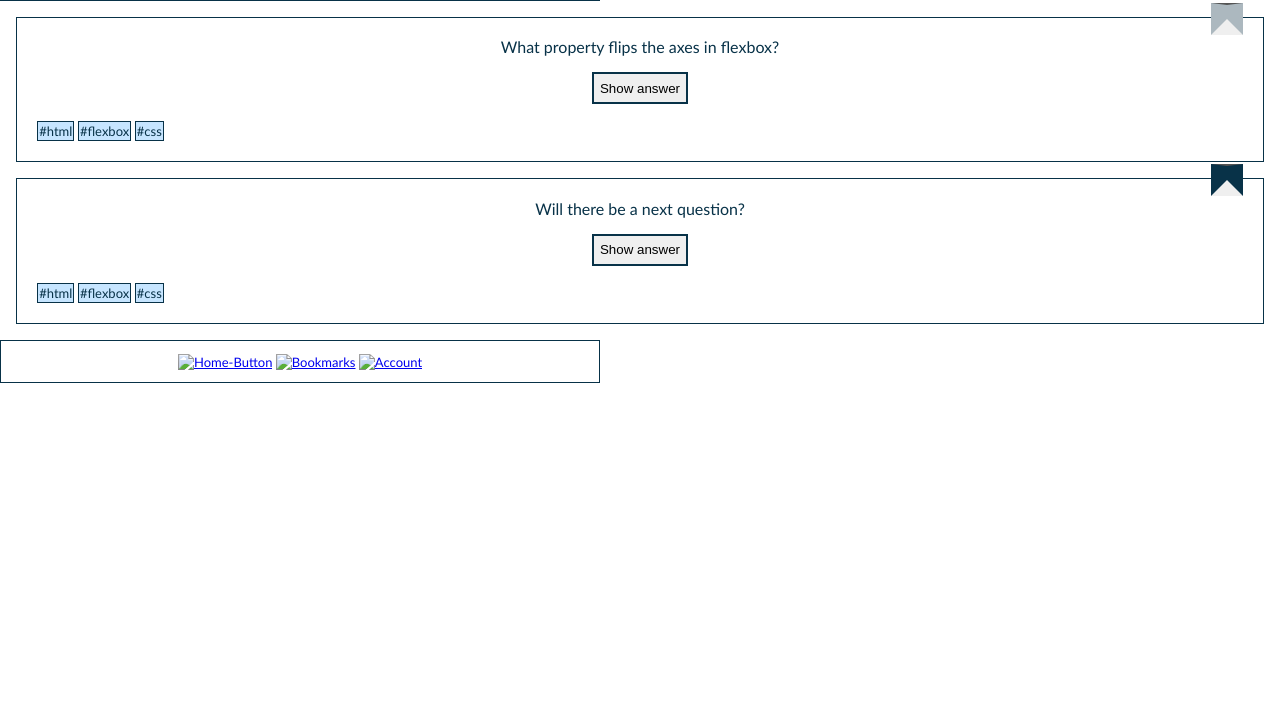
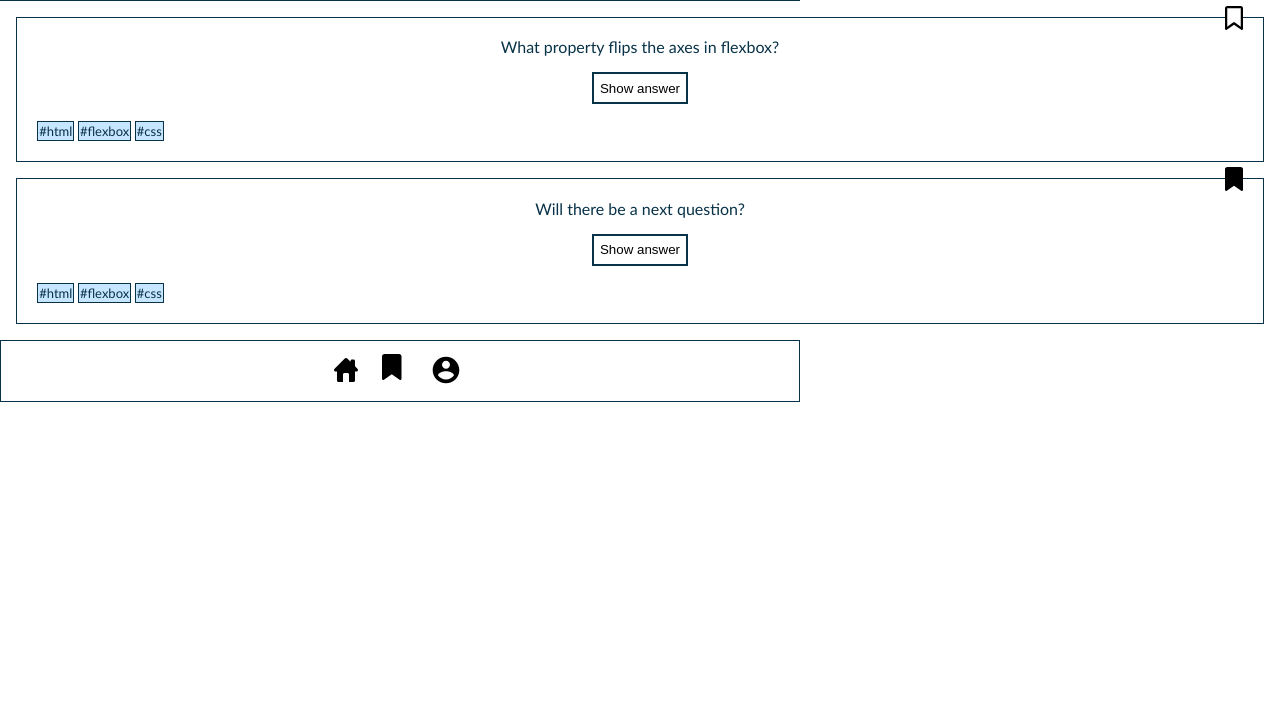
Before and after one commit to PeetThesing/QuizApp, a plain HTML site: page index.html in a window 1280 px wide. Shown: the part 72-800 px from the top of the page. Drawn offline with Linux system fonts and the light colour scheme.

Commit message:
fixed footer with svgs and flexbox

```diff
--- a/index.html
+++ b/index.html
@@ -13,7 +13,18 @@
 
     <main>
       <section class="card">
-        <button class="card__bookmark"></button>
+        <button class="card__bookmark">
+          <svg
+            xmlns="http://www.w3.org/2000/svg"
+            height="1.5rem"
+            viewBox="0 0 384 512"
+          >
+            <!--! Font Awesome Free 6.4.0 by @fontawesome - https://fontawesome.com License - https://fontawesome.com/license (Commercial License) Copyright 2023 Fonticons, Inc. -->
+            <path
+              d="M0 48C0 21.5 21.5 0 48 0l0 48V441.4l130.1-92.9c8.3-6 19.6-6 27.9 0L336 441.4V48H48V0H336c26.5 0 48 21.5 48 48V488c0 9-5 17.2-13 21.3s-17.6 3.4-24.9-1.8L192 397.5 37.9 507.5c-7.3 5.2-16.9 5.9-24.9 1.8S0 497 0 488V48z"
+            />
+          </svg>
+        </button>
         <p>What property flips the axes in flexbox?</p>
         <button class="card__button" class="card__button_show">
           Show answer
@@ -27,7 +38,18 @@
         </ul>
       </section>
       <section class="card">
-        <button class="card__bookmark__filled"></button>
+        <button class="card__bookmark__filled">
+          <svg
+            xmlns="http://www.w3.org/2000/svg"
+            height="1.5rem"
+            viewBox="0 0 384 512"
+          >
+            <!--! Font Awesome Free 6.4.0 by @fontawesome - https://fontawesome.com License - https://fontawesome.com/license (Commercial License) Copyright 2023 Fonticons, Inc. -->
+            <path
+              d="M0 48V487.7C0 501.1 10.9 512 24.3 512c5 0 9.9-1.5 14-4.4L192 400 345.7 507.6c4.1 2.9 9 4.4 14 4.4c13.4 0 24.3-10.9 24.3-24.3V48c0-26.5-21.5-48-48-48H48C21.5 0 0 21.5 0 48z"
+            />
+          </svg>
+        </button>
         <p>Will there be a next question?</p>
         <button class="card__button" class="card__button_show">
           Show answer
@@ -43,15 +65,50 @@
     </main>
 
     <footer class="footer">
-      <a href="index.html"
-        ><img src=“img/Home-icon.svg“ alt=Home-Button class="footer__img"></a
-      >
-      <a href="bookmark.html"
-        ><img src=“img/bookmark.svg“ alt=Bookmarks class="footer__img"></a
-      >
-      <a href="account.html"
-        ><img src=“img/account.svg“ alt=Account class="footer__img"></a
-      >
+      <a href="index.html">
+        <?xml version="1.0" encoding="UTF-8"?>
+        <!DOCTYPE svg PUBLIC "-//W3C//DTD SVG 1.1//EN" "http://www.w3.org/Graphics/SVG/1.1/DTD/svg11.dtd">
+        <svg
+          height="2rem"
+          id="Layer_1"
+          style="enable-background: new 0 0 16 16"
+          version="1.1"
+          viewBox="0 0 16 16"
+          width="1.5rem"
+          xml:space="preserve"
+          xmlns="http://www.w3.org/2000/svg"
+          xmlns:xlink="http://www.w3.org/1999/xlink"
+        >
+          <path
+            d="M15.45,7L14,5.551V2c0-0.55-0.45-1-1-1h-1c-0.55,0-1,0.45-1,1v0.553L9,0.555C8.727,0.297,8.477,0,8,0S7.273,0.297,7,0.555  L0.55,7C0.238,7.325,0,7.562,0,8c0,0.563,0.432,1,1,1h1v6c0,0.55,0.45,1,1,1h3v-5c0-0.55,0.45-1,1-1h2c0.55,0,1,0.45,1,1v5h3  c0.55,0,1-0.45,1-1V9h1c0.568,0,1-0.437,1-1C16,7.562,15.762,7.325,15.45,7z"
+          />
+        </svg>
+      </a>
+      <a href="bookmark.html">
+        <svg
+          xmlns="http://www.w3.org/2000/svg"
+          height="2em"
+          viewBox="0 0 384 512"
+        >
+          <!--! Font Awesome Free 6.4.0 by @fontawesome - https://fontawesome.com License - https://fontawesome.com/license (Commercial License) Copyright 2023 Fonticons, Inc. -->
+          <path
+            d="M0 48V487.7C0 501.1 10.9 512 24.3 512c5 0 9.9-1.5 14-4.4L192 400 345.7 507.6c4.1 2.9 9 4.4 14 4.4c13.4 0 24.3-10.9 24.3-24.3V48c0-26.5-21.5-48-48-48H48C21.5 0 0 21.5 0 48z"
+          />
+        </svg>
+      </a>
+      <a href="account.html">
+        <svg
+          xmlns="http://www.w3.org/2000/svg"
+          width="40"
+          height="2rem"
+          viewBox="0 0 48 48"
+        >
+          <path
+            d="M24 4c-11.05 0-20 8.95-20 20s8.95 20 20 20 20-8.95 20-20-8.95-20-20-20zm0 6c3.31 0 6 2.69 6 6 0 3.32-2.69 6-6 6s-6-2.68-6-6c0-3.31 2.69-6 6-6zm0 28.4c-5.01 0-9.41-2.56-12-6.44.05-3.97 8.01-6.16 12-6.16s11.94 2.19 12 6.16c-2.59 3.88-6.99 6.44-12 6.44z"
+          />
+          <path d="M0 0h48v48h-48z" fill="none" />
+        </svg>
+      </a>
     </footer>
   </body>
 </html>
--- a/styles.css
+++ b/styles.css
@@ -13,7 +13,7 @@ body {
 
 .header {
   width: 100%;
-  max-width: 600px;
+  max-width: 800px;
   border: 1px solid rgb(8, 50, 72);
   text-align: center;
   padding: 1rem;
@@ -36,11 +36,6 @@ body {
   right: 20px;
   height: 2rem;
   padding: 0px;
-  -webkit-transform: rotate(0deg) skew(0deg);
-  transform: rotate(0deg) skew(0deg);
-  border-left: 1rem solid rgba(8, 50, 72, 0.286);
-  border-right: 1rem solid rgba(8, 50, 72, 0.286);
-  border-bottom: 1rem solid transparent;
 }
 
 .card__bookmark__filled {
@@ -49,11 +44,6 @@ body {
   right: 20px;
   height: 2rem;
   padding: 0px;
-  -webkit-transform: rotate(0deg) skew(0deg);
-  transform: rotate(0deg) skew(0deg);
-  border-left: 1rem solid rgb(8, 50, 72);
-  border-right: 1rem solid rgb(8, 50, 72);
-  border-bottom: 1rem solid transparent;
 }
 
 .card__button {
@@ -77,6 +67,11 @@ ul {
   padding: 0px;
 }
 
+button {
+  border: none;
+  background: white;
+}
+
 .card__list__items {
   border: 1px solid rgb(8, 50, 72);
   margin: 1px;
@@ -84,15 +79,15 @@ ul {
   background: rgba(0, 140, 255, 0.223);
 }
 
-.footer {
+footer {
   width: 100%;
-  max-width: 600px;
+  max-width: 800px;
   border: 1px solid rgb(8, 50, 72);
+  display: flex;
+  justify-content: center;
+  flex-wrap: wrap;
+  gap: 1.5rem;
   text-align: center;
   padding: 0.8rem;
   font-size: small;
 }
-
-.footer__img {
-  width: 20px;
-}
```
